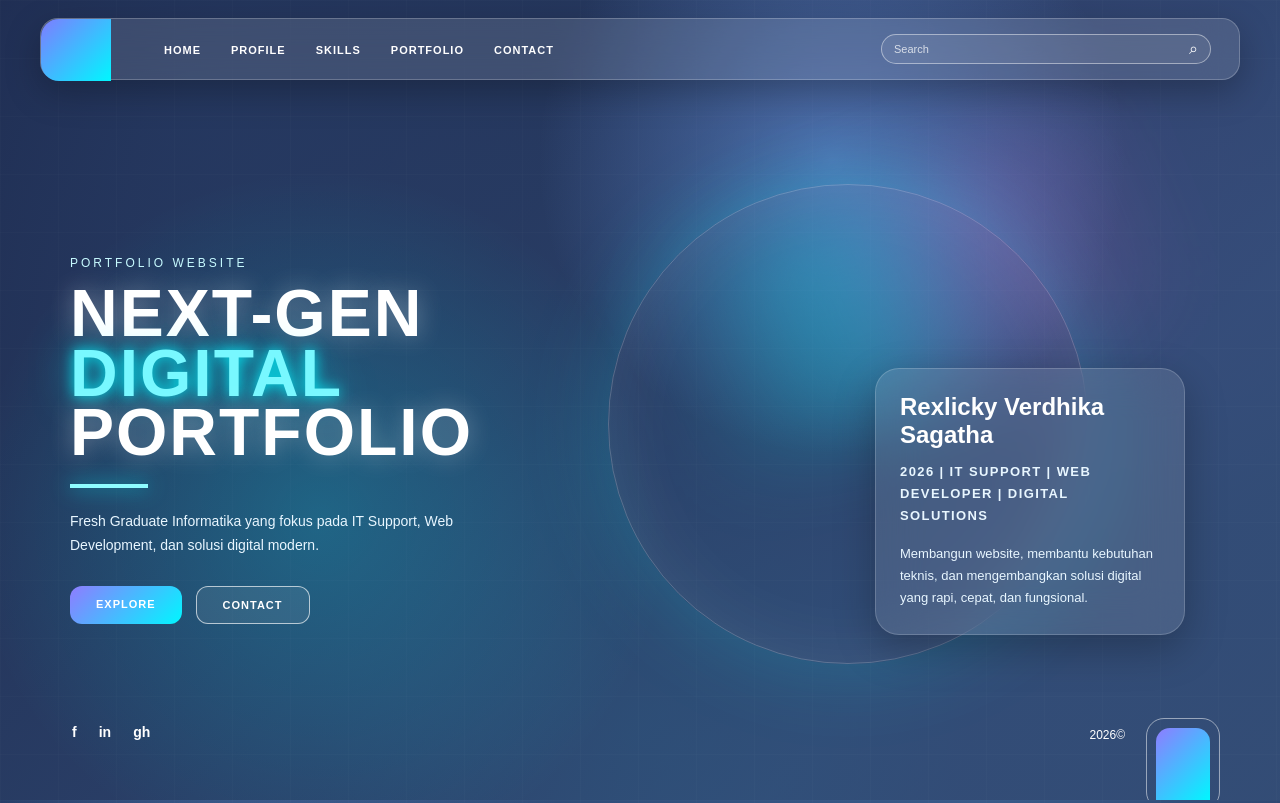
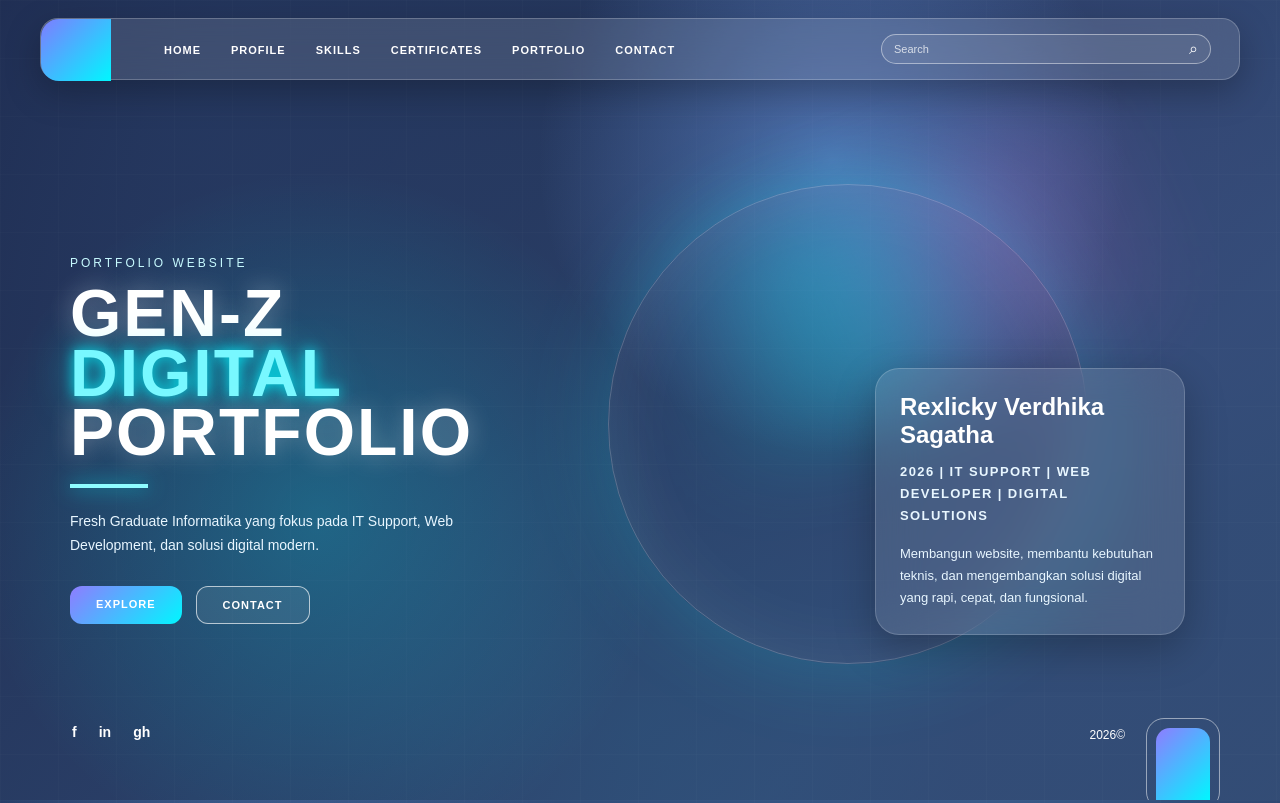
Before and after one commit to Rexlicky/portofolio-gatha, a plain HTML site: page index.html in a window 1280 px wide. Shown: the top 803 px of the page. Drawn offline with Linux system fonts and the light colour scheme.

Commit message:
fix: add certificates link to navbar

```diff
--- a/index.html
+++ b/index.html
@@ -4,7 +4,7 @@
 <head>
     <meta charset="UTF-8">
     <meta name="viewport" content="width=device-width, initial-scale=1.0">
-    <title>Gatha Portfolio</title>
+    <title>Sagatha Portfolio</title>
     <link rel="stylesheet" href="style.css">
 </head>
 
@@ -18,6 +18,7 @@
             <li><a href="#home">Home</a></li>
             <li><a href="#profil">Profile</a></li>
             <li><a href="#skills">Skills</a></li>
+            <li><a href="#certificates">Certificates</a></li>
             <li><a href="#projects">Portfolio</a></li>
             <li><a href="#contact">Contact</a></li>
         </ul>
@@ -37,7 +38,7 @@
             <p class="hero-label">PORTFOLIO WEBSITE</p>
 
             <h1 class="hero-title">
-                NEXT-GEN<br>
+                GEN-Z<br>
                 <span>DIGITAL</span><br>
                 PORTFOLIO
             </h1>
```
